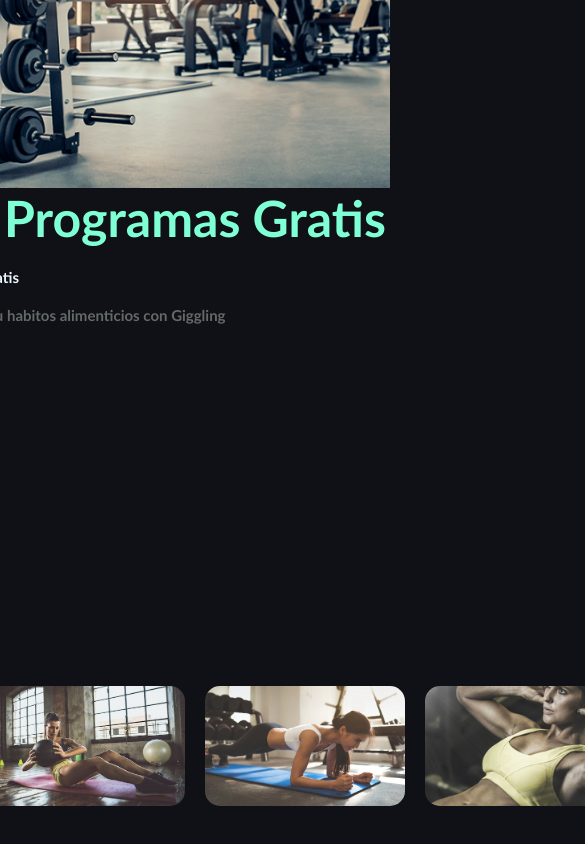
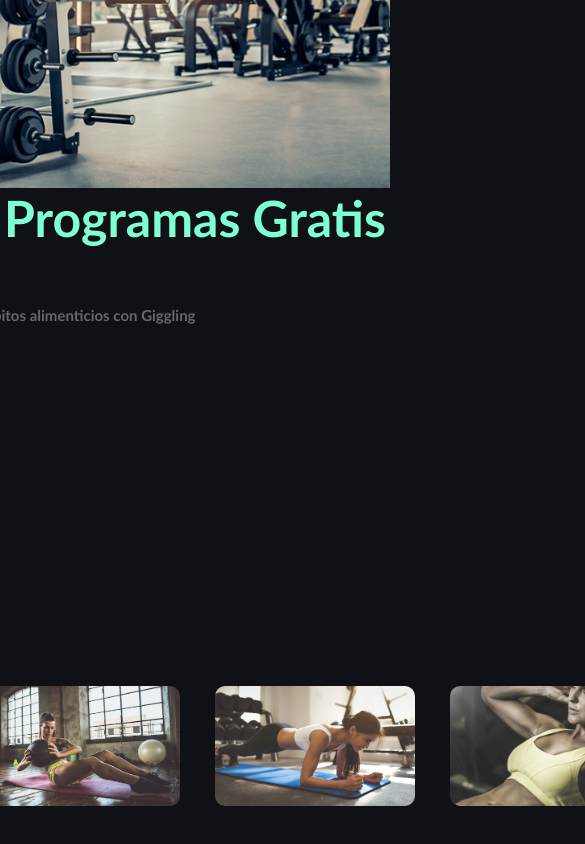
Before and after one commit to Gonzalo-Vidal1/Trabajao, a plain HTML site: page index.html in a window 390 px wide. Shown: the part 612-1456 px from the top of the page, 585 px wide, since content can reach past the window. Drawn offline with Linux system fonts and the light colour scheme.

Commit message:
Se cambia/agreda un html para probar la funcion de git

```diff
--- a/css/style.css
+++ b/css/style.css
@@ -744,7 +744,7 @@ body {
 .box {
 
 
-    margin: 10px;
+    margin: 15px;
     margin-left: 10px;
 
 }
@@ -753,7 +753,7 @@ img {
     display: flex;
     width: 200px;
     height: 120px;
-    border-radius: 15px;
+    border-radius: 10px;
     flex-direction: column;
     object-fit: cover;
 }
@@ -761,6 +761,8 @@ img {
 @media(max-width:1200px) {
     img {
         flex-direction: column;
+        display: flex;
+        margin-left: 10px;
     }
 }
 
```
Also changed, not shown: imagenes/car.svg (deleted), pages/sisi.html (added).
